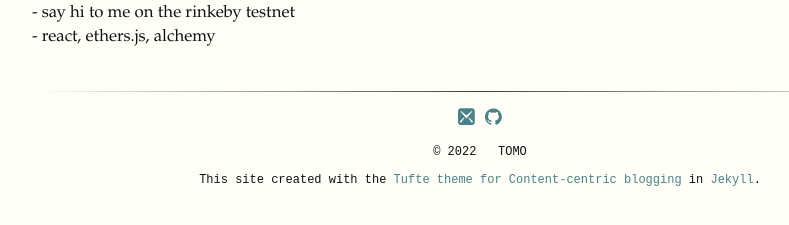
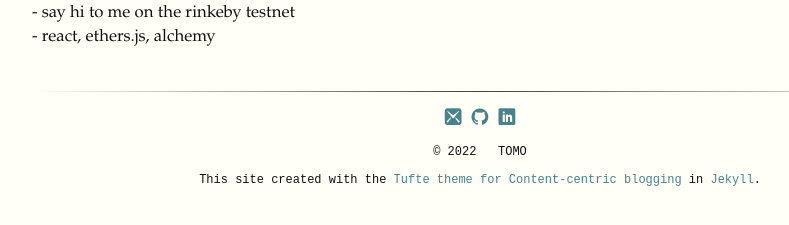
Before and after one commit to nondescryptid/nondescryptid.github.io, a Jekyll site: the page built from projects/index.md, in a window 1280 px wide. Shown: the part 247-472 px from the top of the page, without its empty margins (128-917 px from the left). Built offline with Jekyll 4.4.1, drawn with Linux system fonts in a browser that asks for light colours; some web fonts are replaced.

Commit message:
added LinkedIn link

```diff
--- a/_data/social.yml
+++ b/_data/social.yml
@@ -10,5 +10,5 @@
 #   icon: icon-rss2
 # - link: //vimeo.com/vimeo-id
 #   icon: icon-vimeo2
-# - link: //www.linkedin.com/
-#   icon: icon-linkedin
+- link: //www.linkedin.com/in/tomoe-a9878b119/
+  icon: icon-linkedin
```
Also changed, not shown: 5 other files.
